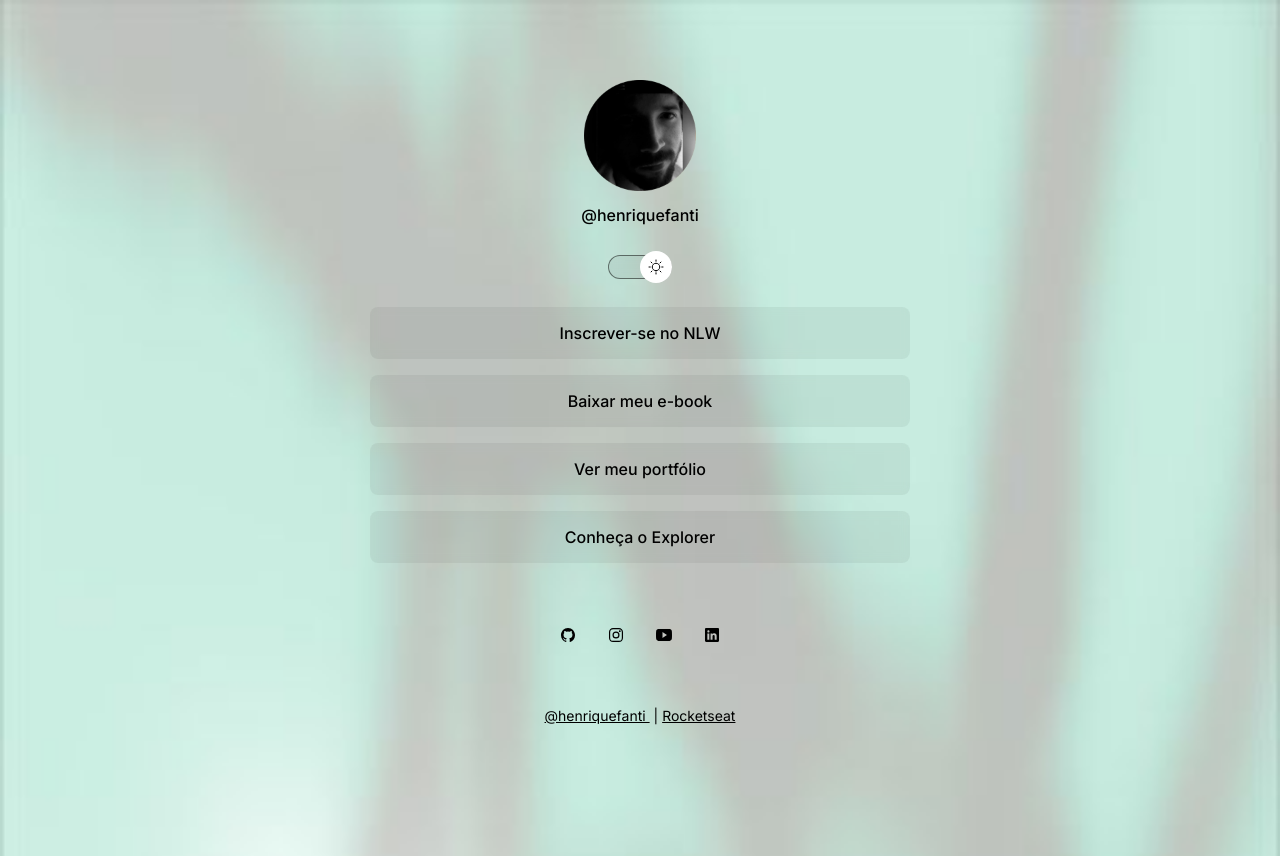
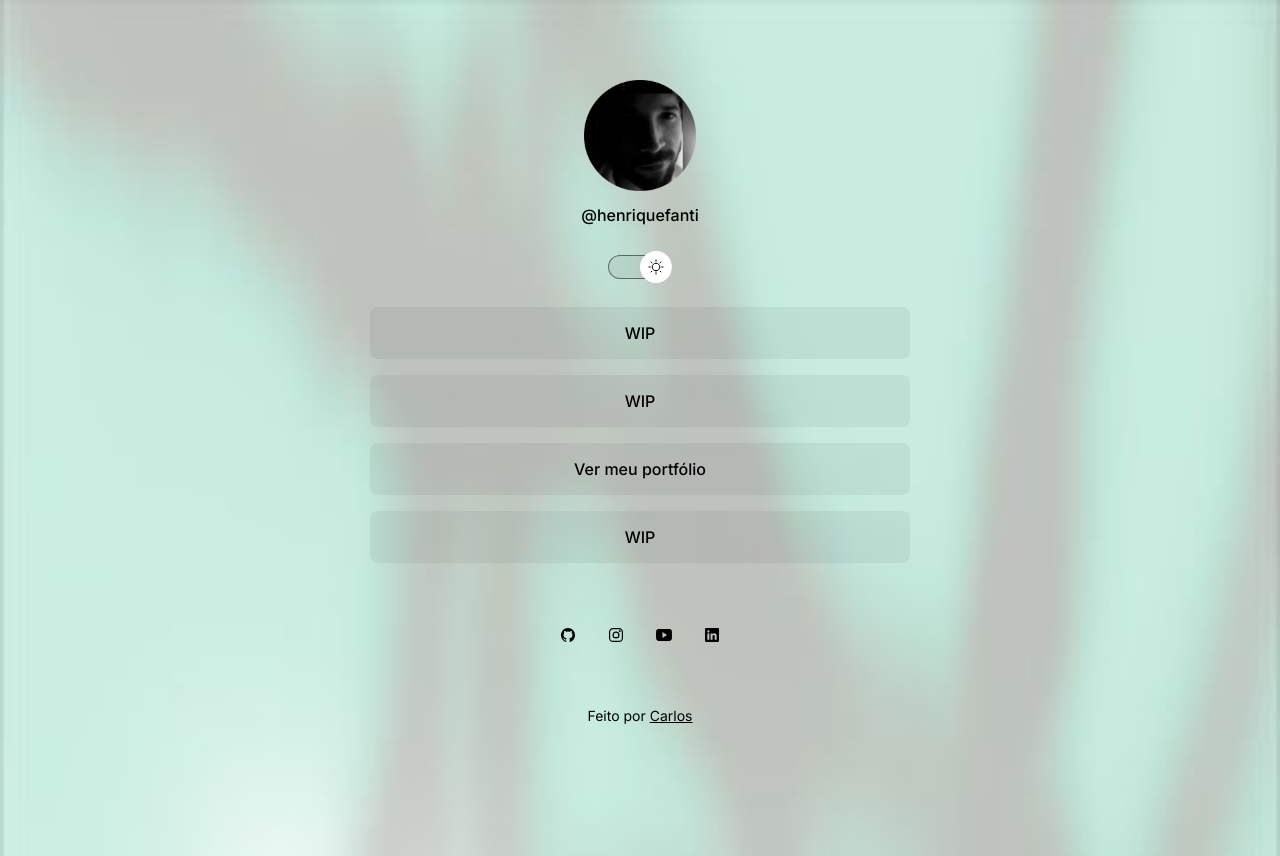
Before and after one commit to henriquefanti/portfolio-rocket-ex, a plain HTML site: page index.html in a window 1280 px wide. Drawn offline with nearby package versions, Linux system fonts and the light colour scheme.

Commit message:
change links, button text and footer

```diff
--- a/index.html
+++ b/index.html
@@ -30,17 +30,17 @@
       </div>
       <ul>
         <li>
-          <a href="#"> Inscrever-se no NLW</a>
+          <a href="#"> WIP</a>
         </li>
         <li>
-          <a href="#"> Baixar meu e-book</a>
+          <a href="#"> WIP</a>
         </li>
         <li>
-          <a href="https://github.com/henriquefanti">Ver meu portfólio</a>
+          <a href="">Ver meu portfólio</a>
         </li>
         <li>
-          <a href="https//rocketseat.com.br/explorer" target="_blank">
-            Conheça o Explorer
+          <a href="" target="_blank">
+            WIP
           </a>
         </li>
       </ul>
@@ -59,11 +59,10 @@
         </a>
       </div>
       <footer>
-        <a href="https://www.rocketseat.com.br/" target="blank">
-          @henriquefanti
+        Feito por
+        <a href="https://github.com/henriquefanti" target="blank">
+          Carlos
         </a>
-         |
-        <a href="https://www.rocketseat.com.br/" target="blank"> Rocketseat </a>
       </footer>
     </div>
     <!-- Script dos ion icons -->
```
